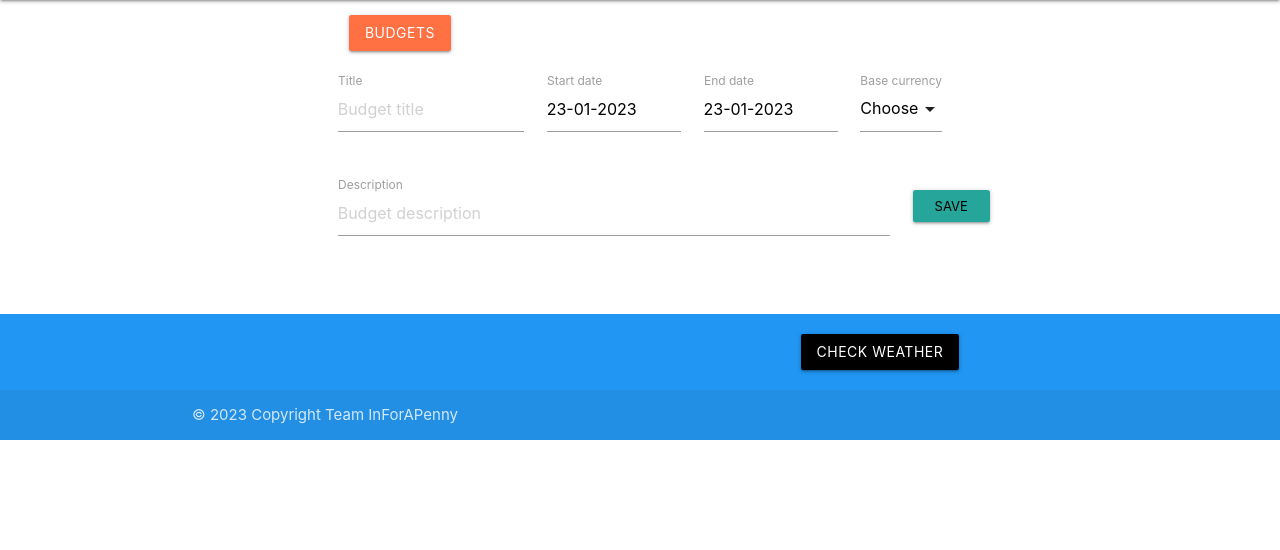
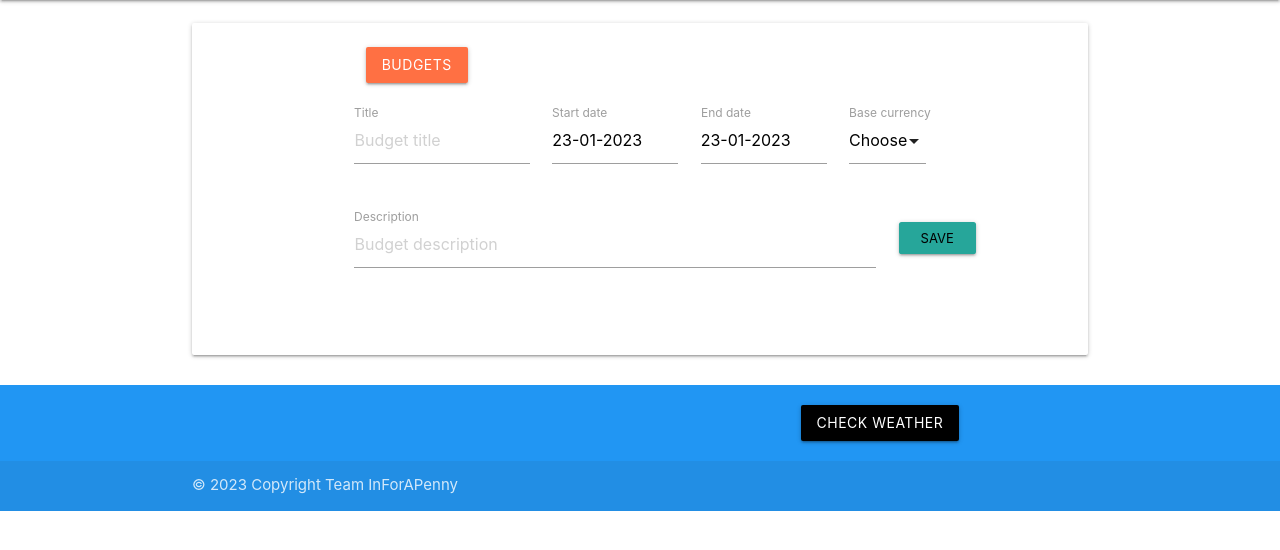
Before and after one commit to ibuttimer/in-for-a-penny, a Django app: page /budget/new/ in a window 1280 px wide. Shown: the part 127-677 px from the top of the page. Run offline with Django 4.2, Linux system fonts and the light colour scheme; some libraries are stand-ins or nearby versions.

Commit message:
style: budget form

```diff
--- a/templates/budget/budget_form.html
+++ b/templates/budget/budget_form.html
@@ -8,6 +8,7 @@
 
 {% block content %}
 <div class="section">
+    <div class="card-panel">
         <div class="container">
             <div class="row">
                 <div class="col s12">
@@ -145,6 +146,7 @@
             {% endfor %}
         </div>
     </div>
+</div>
 
 {% if budget_id %}
 <script>
```
Lines whose indentation alone changed are shown as unchanged.
